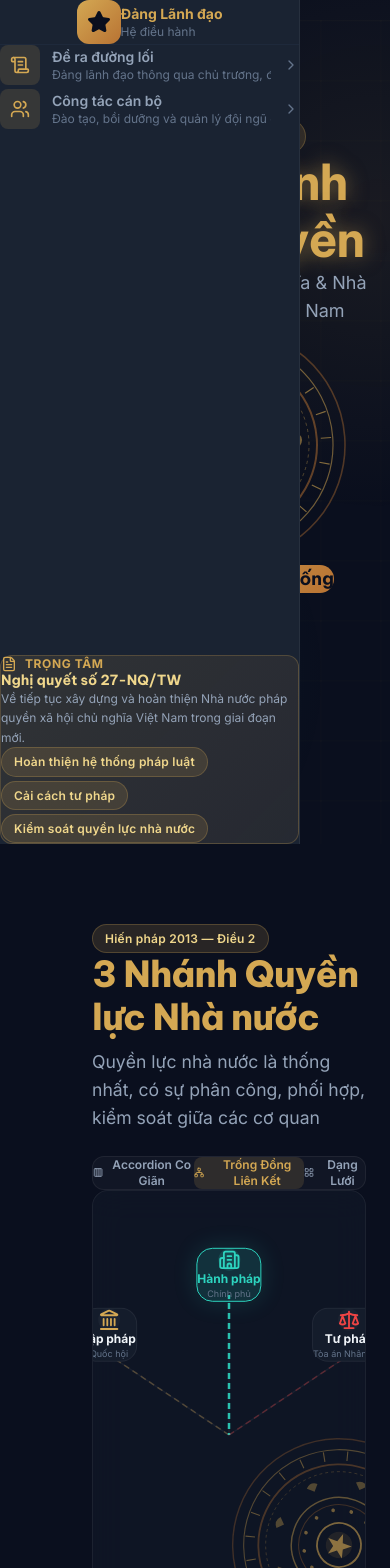
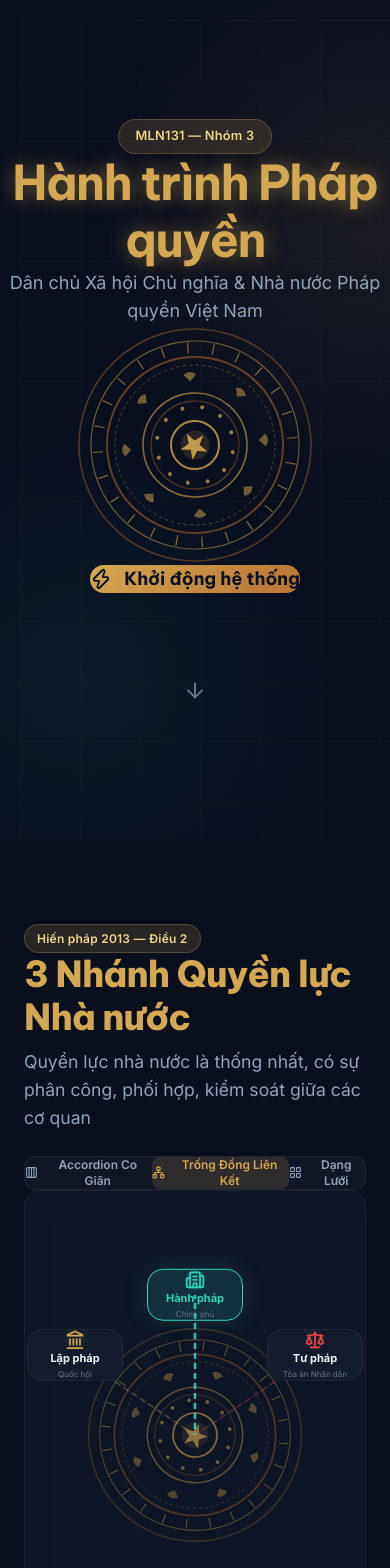
Before and after one commit to DuyNguyen459/MLN131-Group-3, a React (Vite) app: page / in a window 390 px wide. Shown: the top 1568 px of the page. Built offline with nearby package versions, Linux system fonts and the light colour scheme.

Commit message:
feat: initialize project structure with core layout components and interactive state management for government branches

```diff
--- a/src/App.jsx
+++ b/src/App.jsx
@@ -11,25 +11,26 @@ export default function App() {
       {/* Fixed Sidebar */}
       <Sidebar />
 
-      {/* Main Content */}
-      <main>
-        <HeroSection />
-        <BranchesSection />
-        <FeedbackPortal />
-        <QuizDashboard />
-        <TransparencyHub />
+      {/* Main Content and Footer wrapper with standard pl-0 md:pl-[68px] to offset sidebar */}
+      <div className="pl-0 md:pl-[68px] flex flex-col min-h-screen">
+        <main className="flex-grow">
+          <HeroSection />
+          <BranchesSection />
+          <FeedbackPortal />
+          <QuizDashboard />
+          <TransparencyHub />
+        </main>
 
         {/* Footer */}
         <footer
-          className="text-center py-8"
+          className="text-center py-10"
           style={{
-            paddingLeft: 68,
             borderTop: '1px solid var(--border)',
             background: 'var(--bg-secondary)',
           }}
         >
           <p
-            className="text-sm font-semibold mb-1"
+            className="text-sm font-semibold mb-1.5"
             style={{ color: 'var(--accent-gold)', fontFamily: 'var(--font-heading)' }}
           >
             Hành trình Pháp quyền
@@ -38,10 +39,10 @@ export default function App() {
             MLN131 — Nhóm 3 | Dân chủ XHCN & Nhà nước Pháp quyền Việt Nam
           </p>
           <p className="text-xs mt-1" style={{ color: 'var(--text-muted)' }}>
-            © 2024 — Mockup phục vụ thuyết trình học thuật
+            © 2026 — Mockup phục vụ thuyết trình học thuật
           </p>
         </footer>
-      </main>
+      </div>
     </div>
   );
 }
--- a/src/components/branches/BranchesSection.jsx
+++ b/src/components/branches/BranchesSection.jsx
@@ -1,6 +1,6 @@
 import { useState } from 'react';
 import { motion, AnimatePresence } from 'framer-motion';
-import { Landmark, Building2, Scale, ChevronDown, LayoutGrid, Network, Columns4, Sparkles } from 'lucide-react';
+import { Landmark, Building2, Scale, ChevronDown, LayoutGrid, Network, Columns4, Sparkles, Star } from 'lucide-react';
 import SectionWrapper from '../layout/SectionWrapper';
 import LegislativePanel from './LegislativePanel';
 import ExecutivePanel from './ExecutivePanel';
@@ -69,7 +69,7 @@ export default function BranchesSection() {
 
   return (
     <SectionWrapper id="branches">
-      <div className="section-container" style={{ paddingLeft: 92 }}>
+      <div className="section-container">
         {/* Section header */}
         <div className="flex flex-col md:flex-row md:items-end justify-between mb-12 gap-6">
           <div>
@@ -253,14 +253,18 @@ export default function BranchesSection() {
             >
               {/* LEFT COLUMN: Visual Dong Son Drum Hub */}
               <div className="lg:col-span-5 glass-panel p-6 flex flex-col items-center justify-center relative min-h-[450px] overflow-hidden">
+                {/* Positional wrapper to prevent transform conflict */}
+                <div
+                  className="absolute"
+                  style={{ top: 'calc(50% + 20px)', left: '50%', transform: 'translate(-50%, -50%)' }}
+                >
                   <motion.div
-                  className="absolute"
                     animate={{ rotate: 360 }}
                     transition={{ duration: 120, repeat: Infinity, ease: 'linear' }}
-                  style={{ top: 'calc(50% + 20px)', left: '50%', transform: 'translate(-50%, -50%)' }}
                   >
                     <DongSonDrum size={220} className="opacity-70" />
                   </motion.div>
+                </div>
 
                 {/* Connection lines */}
                 <svg
@@ -308,37 +312,43 @@ export default function BranchesSection() {
                   const isActive = expandedBranch === branch.id;
 
                   return (
+                    <div
+                      key={branch.id}
+                      className="absolute pointer-events-none"
+                      style={{
+                        top: 'calc(50% + 20px)',
+                        left: '50%',
+                        transform: `translate(calc(-50% + ${branch.x}px), calc(-50% + ${branch.y}px))`,
+                        zIndex: 10,
+                      }}
+                    >
                       <motion.button
-                      key={branch.id}
-                      className="absolute flex flex-col items-center p-3 rounded-2xl cursor-pointer transition-all"
+                        className="pointer-events-auto flex flex-col items-center p-3 rounded-2xl cursor-pointer w-24"
                         style={{
                           background: isActive ? branch.dimColor : 'var(--bg-card)',
                           border: `1px solid ${isActive ? branch.color : 'var(--glass-border)'}`,
-                        top: '50%',
-                        left: '50%',
-                        transform: `translate(calc(-50% + ${branch.x}px), calc(-50% + ${branch.y}px))`,
                           boxShadow: isActive ? `0 0 25px ${branch.dimColor}` : 'none',
-                        zIndex: 10,
                         }}
-                      whileHover={{ scale: 1.05, borderColor: branch.color }}
+                        whileHover={{ scale: 1.08, borderColor: branch.color }}
                         whileTap={{ scale: 0.95 }}
                         onClick={() => handleToggle(branch.id)}
                       >
                         <div
-                        className="rounded-xl p-2.5 mb-1.5"
+                          className="rounded-xl p-2 mb-1"
                           style={{
                             background: isActive ? branch.dimColor : 'rgba(255, 255, 255, 0.03)',
                           }}
                         >
-                        <Icon size={22} style={{ color: branch.color }} />
+                          <Icon size={20} style={{ color: branch.color }} />
                         </div>
-                      <span className="text-xs font-bold text-center" style={{ color: isActive ? branch.color : 'var(--text-primary)' }}>
+                        <span className="text-[11px] font-bold text-center" style={{ color: isActive ? branch.color : 'var(--text-primary)' }}>
                           {branch.title}
                         </span>
-                      <span className="text-[9px]" style={{ color: 'var(--text-muted)' }}>
+                        <span className="text-[8px]" style={{ color: 'var(--text-muted)' }}>
                           {branch.subtitle}
                         </span>
                       </motion.button>
+                    </div>
                   );
                 })}
 
--- a/src/components/feedback/FeedbackPortal.jsx
+++ b/src/components/feedback/FeedbackPortal.jsx
@@ -125,7 +125,7 @@ export default function FeedbackPortal() {
 
   return (
     <SectionWrapper id="feedback">
-      <div className="section-container" style={{ paddingLeft: 92 }}>
+      <div className="section-container">
         {/* Header */}
         <div className="text-center mb-12">
           <span className="badge badge-teal mb-3 inline-flex">
--- a/src/components/hero/HeroSection.jsx
+++ b/src/components/hero/HeroSection.jsx
@@ -140,7 +140,6 @@ export default function HeroSection() {
     <section
       id="hero"
       className="relative min-h-screen flex items-center justify-center overflow-hidden grid-bg"
-      style={{ paddingLeft: 68 }}
     >
       {/* Background radial spots */}
       <div
--- a/src/components/layout/Sidebar.jsx
+++ b/src/components/layout/Sidebar.jsx
@@ -18,7 +18,7 @@ export default function Sidebar() {
 
   return (
     <motion.nav
-      className="fixed left-0 top-0 h-screen z-50 flex flex-col"
+      className="fixed left-0 top-0 h-screen z-50 hidden md:flex flex-col"
       style={{
         background: 'var(--bg-elevated)',
         borderRight: '1px solid var(--glass-border)',
--- a/src/components/quiz/QuizDashboard.jsx
+++ b/src/components/quiz/QuizDashboard.jsx
@@ -25,7 +25,7 @@ export default function QuizDashboard() {
 
   return (
     <SectionWrapper id="quiz">
-      <div className="section-container" style={{ paddingLeft: 92 }}>
+      <div className="section-container">
         {/* Header */}
         <div className="text-center mb-10">
           <span className="badge badge-gold mb-3 inline-flex">
--- a/src/components/transparency/TransparencyHub.jsx
+++ b/src/components/transparency/TransparencyHub.jsx
@@ -31,7 +31,7 @@ export default function TransparencyHub() {
           borderTop: '1px solid var(--border)',
         }}
       >
-        <div className="section-container" style={{ paddingLeft: 92 }}>
+        <div className="section-container">
           {/* Header */}
           <div className="text-center mb-12">
             <span className="badge badge-gold mb-3 inline-flex">
```
Lines whose indentation alone changed are shown as unchanged.
